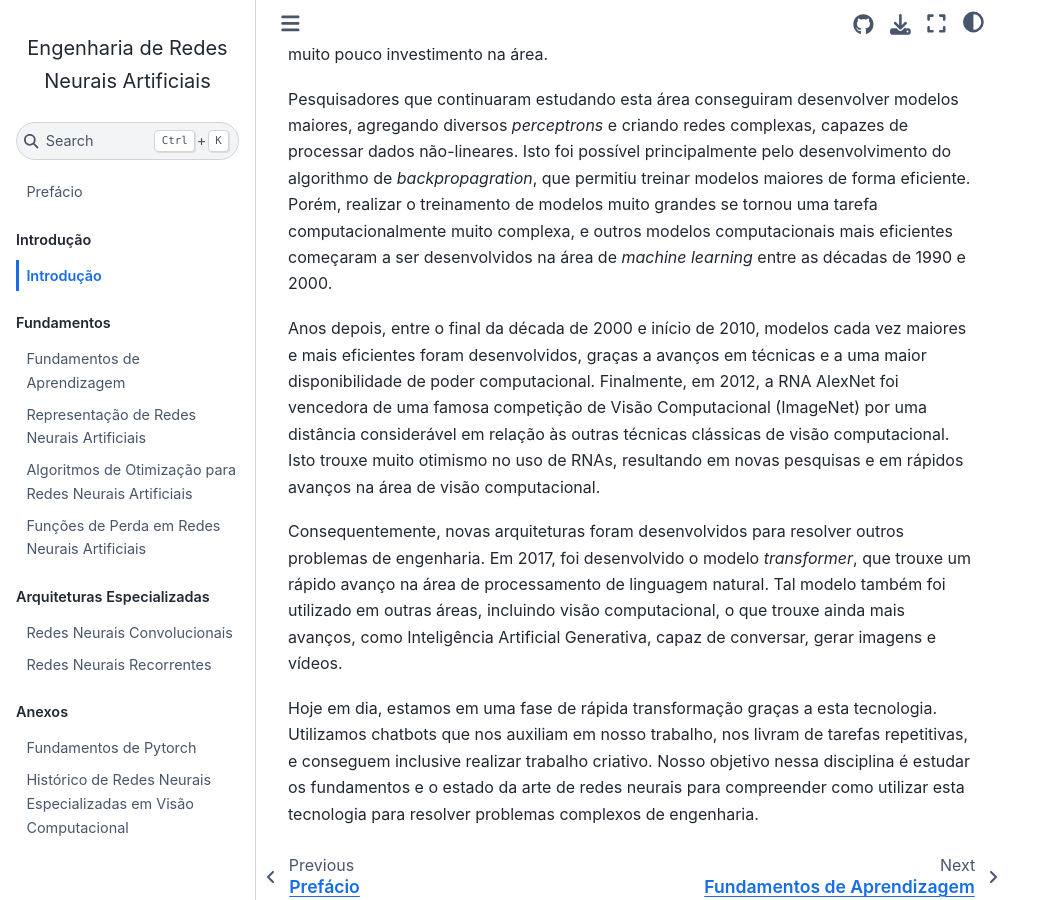
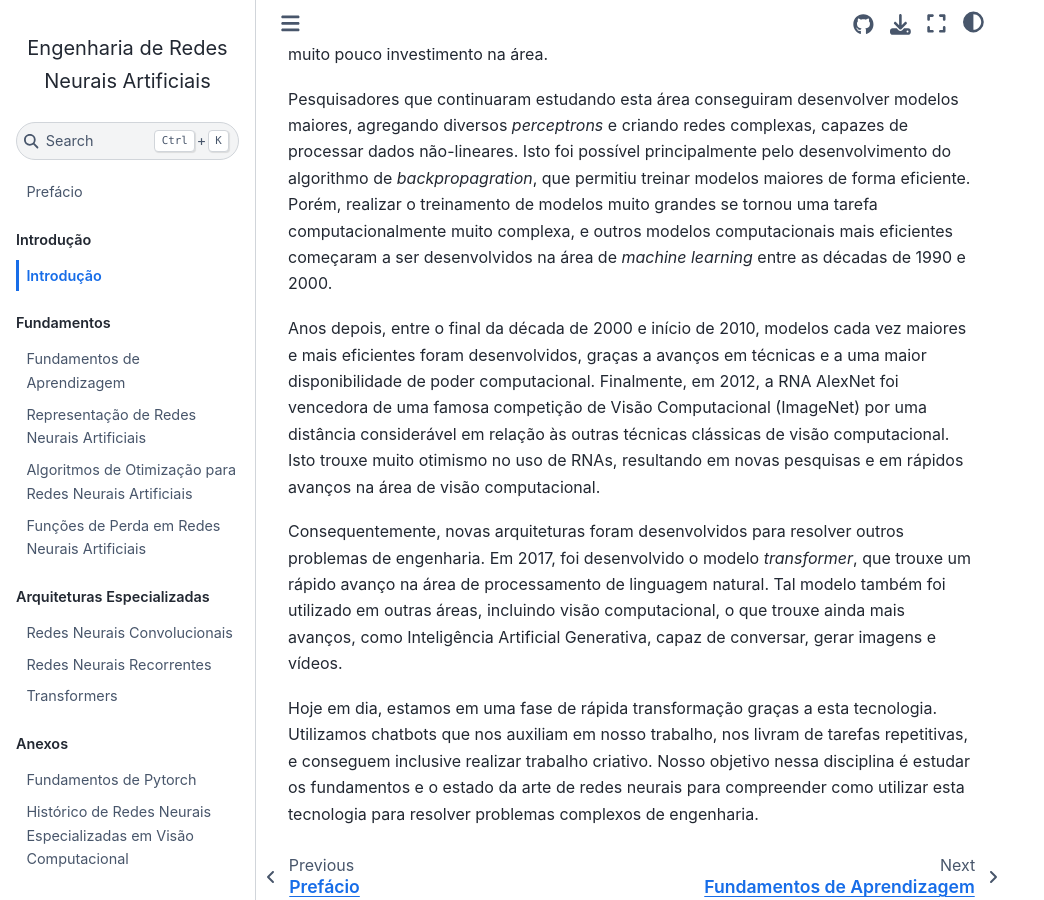
Before and after one commit to vhrique/anne_ptbr, a Jupyter Book: the page built from 00b_Introducao.md, in a window 1280 px wide and 900 px high, scrolled down 429 px. Shown: the whole window, without its empty margins (0-1044 px from the left). Built offline with Jupyter Book 1.0.4 settings and Sphinx 7.4.7 and the Sphinx Book theme 1.1.4, drawn with Linux system fonts in a browser that asks for light colours.

Commit message:
Update _toc.yml

```diff
--- a/_toc.yml
+++ b/_toc.yml
@@ -17,6 +17,7 @@ parts:
     chapters:
     - file: 03_Redes_Neurais_Convolucionais
     - file: 04a_Redes_Neurais_Recorrentes
+    - file: 04b_Transformers
   - caption: Anexos
     chapters:
     - file: A01_Fundamentos_de_Pytorch
```
